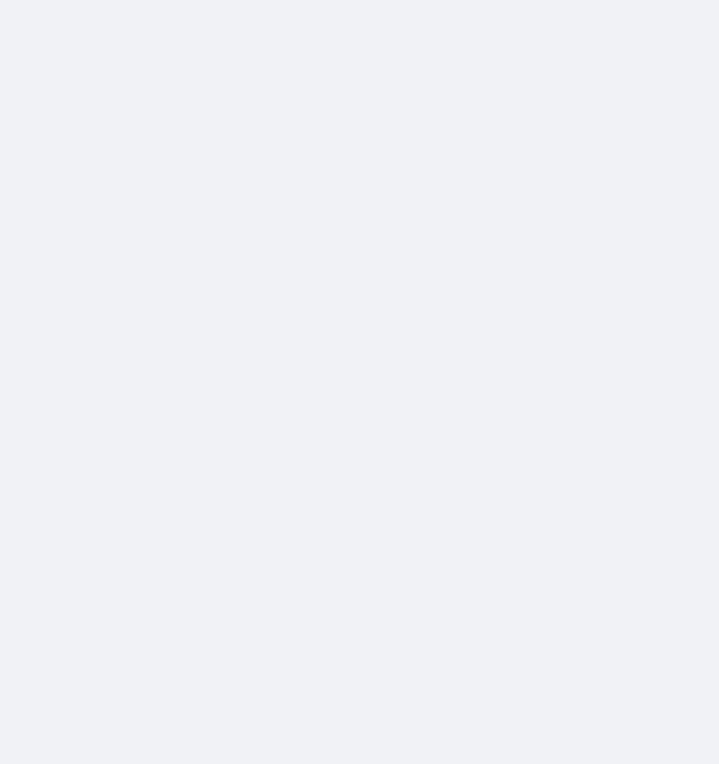
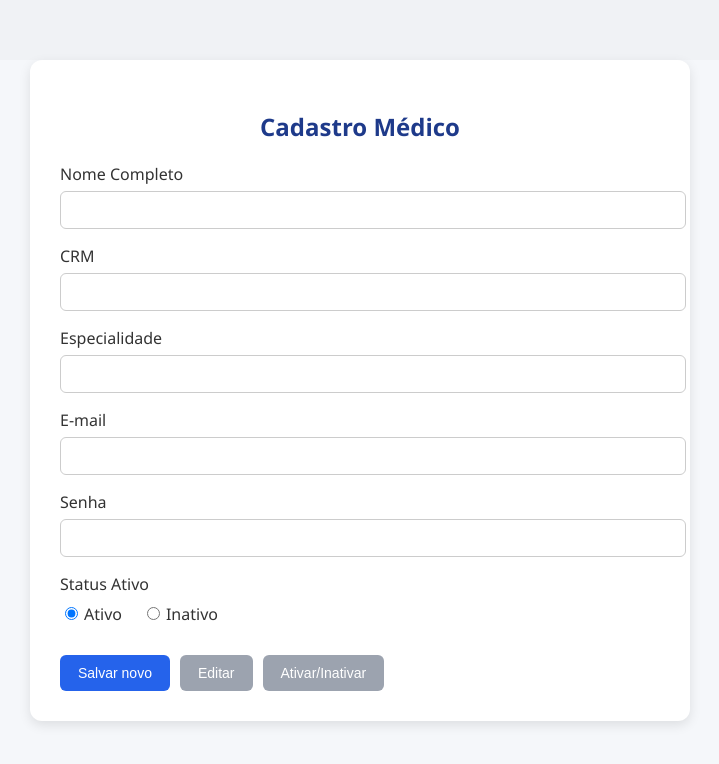
Before and after one commit to MatheusRafaDev/MedSync, a React (Create React App) app in the folder medsync_frontend/: page /cadastro-medico in a window 1280 px wide. Before the commit this address had no page. Shown: the top 764 px of the page, without its empty margins (280-999 px from the left). Built offline with nearby package versions, Linux system fonts and the light colour scheme.

Commit message:
alteração

```diff
--- a/medsync_frontend/src/App.js
+++ b/medsync_frontend/src/App.js
@@ -4,7 +4,8 @@ import { BrowserRouter as Router, Routes, Route, Navigate } from 'react-router-d
 import Login from './pages/login';
 //import Cadastro from './pages/cadastro';
 import CadastroPaciente from './pages/cadastro_paciente';
-import HomeAdministrativo from './pages/home_administrativo';
+import HomeAdministrativo from './pages/homeAdministrativo';
+import CadastroMedicoForm from './pages/cadastro_medico';
 
 const App = () => {
   return (
@@ -14,6 +15,7 @@ const App = () => {
         <Route path="/login" element={<Login />} />
         {/* <Route path="/cadastro" element={<Cadastro />} /> */}
         <Route path="/cadastro-paciente" element={<CadastroPaciente />} />
+        <Route path="/cadastro-medico" element={<CadastroMedicoForm />} />
         <Route path="/home-administrativo" element={<HomeAdministrativo />} />
       </Routes>
     </Router>
--- a/medsync_frontend/src/pages/cadastro_medico.jsx
+++ b/medsync_frontend/src/pages/cadastro_medico.jsx
@@ -1,8 +1,7 @@
 import React, { useState } from "react";
-import { Button } from "@/components/ui/button";
-import { Input } from "@/components/ui/input";
-import { Label } from "@/components/ui/label";
-import { Card, CardContent } from "@/components/ui/card";
+import { useNavigate } from "react-router-dom";
+import { cadastrarMedico } from "../services/cadastroMedicoService";
+import "../styles/cadastro_medico.css";
 
 export default function CadastroMedicoForm() {
   const [form, setForm] = useState({
@@ -14,6 +13,9 @@ export default function CadastroMedicoForm() {
     status: "ativo",
   });
 
+  const [erro, setErro] = useState("");
+  const navigate = useNavigate();
+
   const handleChange = (e) => {
     const { name, value } = e.target;
     setForm({ ...form, [name]: value });
@@ -23,52 +25,82 @@ export default function CadastroMedicoForm() {
     setForm({ ...form, status: e.target.value });
   };
 
-  const handleSubmit = () => {
-    // Lógica de envio aqui
-    console.log("Médico salvo:", form);
+  const handleSubmit = async () => {
+    try {
+      const status = await cadastrarMedico(form);
+      if (status === 201) {
+        navigate("/login");
+      }
+    } catch (error) {
+      setErro(error.message);
+    }
   };
 
   return (
-    <div className="max-w-2xl mx-auto p-6">
-      <Card className="shadow-xl">
-        <CardContent className="p-6 space-y-6">
-          <h2 className="text-2xl font-bold">Cadastro Médico</h2>
+    <div className="container">
+      <h2>Cadastro Médico</h2>
 
-          <div className="space-y-2">
-            <Label htmlFor="nome">Nome Completo</Label>
-            <Input name="nome" id="nome" value={form.nome} onChange={handleChange} />
+      {erro && <p className="error">{erro}</p>}
+
+      <div>
+        <label htmlFor="nome">Nome Completo</label>
+        <input
+          type="text"
+          name="nome"
+          id="nome"
+          value={form.nome}
+          onChange={handleChange}
+        />
       </div>
 
-          <div className="grid grid-cols-2 gap-4">
-            <div className="space-y-2">
-              <Label htmlFor="crm">CRM</Label>
-              <Input name="crm" id="crm" value={form.crm} onChange={handleChange} />
+      <div>
+        <label htmlFor="crm">CRM</label>
+        <input
+          type="text"
+          name="crm"
+          id="crm"
+          value={form.crm}
+          onChange={handleChange}
+        />
       </div>
-            <div className="space-y-2">
-              <Label htmlFor="especialidade">Especialidade</Label>
-              <Input
+
+      <div>
+        <label htmlFor="especialidade">Especialidade</label>
+        <input
+          type="text"
           name="especialidade"
           id="especialidade"
           value={form.especialidade}
           onChange={handleChange}
         />
       </div>
+
+      <div>
+        <label htmlFor="email">E-mail</label>
+        <input
+          type="email"
+          name="email"
+          id="email"
+          value={form.email}
+          onChange={handleChange}
+        />
       </div>
 
-          <div className="space-y-2">
-            <Label htmlFor="email">E-mail</Label>
-            <Input name="email" id="email" type="email" value={form.email} onChange={handleChange} />
+      <div>
+        <label htmlFor="senha">Senha</label>
+        <input
+          type="password"
+          name="senha"
+          id="senha"
+          value={form.senha}
+          onChange={handleChange}
+        />
       </div>
 
-          <div className="space-y-2">
-            <Label htmlFor="senha">Senha</Label>
-            <Input name="senha" id="senha" type="password" value={form.senha} onChange={handleChange} />
-          </div>
-
-          <div className="space-y-2">
-            <Label>Status Ativo</Label>
-            <div className="flex items-center gap-4">
-              <label className="flex items-center gap-1">
+      <div>
+        <label>Status Ativo</label>
+        <div className="status-container">
+          <label>
             <input
               type="radio"
               name="status"
@@ -78,7 +110,7 @@ export default function CadastroMedicoForm() {
             />
             Ativo
           </label>
-              <label className="flex items-center gap-1">
+          <label>
             <input
               type="radio"
               name="status"
@@ -91,13 +123,11 @@ export default function CadastroMedicoForm() {
         </div>
       </div>
 
-          <div className="flex gap-4 justify-start pt-4">
-            <Button onClick={handleSubmit}>Salvar novo</Button>
-            <Button variant="secondary">Editar</Button>
-            <Button variant="secondary">Ativar/Inativar</Button>
+      <div className="button-group">
+        <button onClick={handleSubmit} className="primary">Salvar novo</button>
+        <button className="secondary">Editar</button>
+        <button className="secondary">Ativar/Inativar</button>
       </div>
-        </CardContent>
-      </Card>
     </div>
   );
 }
--- a/medsync_frontend/src/services/api.js
+++ b/medsync_frontend/src/services/api.js
@@ -1,7 +1,7 @@
 import axios from 'axios';
 
 const api = axios.create({
-  baseURL: 'http://localhost:7070', // ou a porta do seu backend Spring Boot
+  baseURL: 'http://localhost:7070',
 });
 
 export default api;
--- /dev/null
+++ b/medsync_frontend/src/services/cadastroMedicoService.js
@@ -0,0 +1,20 @@
+import api from './api';
+
+export const cadastrarMedico = async (medico) => {
+  try {
+    const response = await api.post('/api/medicos', medico, {
+      headers: {
+        'Content-Type': 'application/json',
+      },
+    });
+
+    if (response.status === 201) {
+      return response.status;
+    } else {
+      throw new Error('Erro inesperado ao cadastrar médico.');
+    }
+  } catch (error) {
+    console.error(error);
+    throw new Error('Erro ao cadastrar médico. Tente novamente.');
+  }
+};
--- /dev/null
+++ b/medsync_frontend/src/styles/cadastro_medico.css
@@ -0,0 +1,90 @@
+body {
+  font-family: 'Segoe UI', Tahoma, Geneva, Verdana, sans-serif;
+  background-color: #f5f7fa;
+  margin: 0;
+  padding: 0;
+}
+
+.container {
+  max-width: 600px;
+  margin: 60px auto;
+  padding: 30px;
+  background-color: white;
+  border-radius: 12px;
+  box-shadow: 0 4px 12px rgba(0, 0, 0, 0.1);
+}
+
+h2 {
+  font-size: 24px;
+  margin-bottom: 20px;
+  color: #1e3a8a;
+  text-align: center;
+}
+
+label {
+  display: block;
+  font-weight: 500;
+  margin-bottom: 6px;
+  color: #333;
+}
+
+input[type="text"],
+input[type="email"],
+input[type="password"] {
+  width: 100%;
+  padding: 10px 12px;
+  border: 1px solid #ccc;
+  border-radius: 6px;
+  margin-bottom: 16px;
+  font-size: 14px;
+}
+
+input[type="radio"] {
+  margin-right: 6px;
+}
+
+.status-container {
+  display: flex;
+  gap: 20px;
+  margin-top: 8px;
+  margin-bottom: 16px;
+}
+
+.error {
+  color: #e63946;
+  font-size: 14px;
+  margin-bottom: 12px;
+}
+
+.button-group {
+  display: flex;
+  gap: 10px;
+  margin-top: 24px;
+}
+
+button {
+  padding: 10px 18px;
+  border: none;
+  border-radius: 6px;
+  font-size: 14px;
+  cursor: pointer;
+  transition: background 0.2s ease;
+}
+
+button.primary {
+  background-color: #2563eb;
+  color: white;
+}
+
+button.primary:hover {
+  background-color: #1d4ed8;
+}
+
+button.secondary {
+  background-color: #9ca3af;
+  color: white;
+}
+
+button.secondary:hover {
+  background-color: #6b7280;
+}
```
Lines whose indentation alone changed are shown as unchanged.
